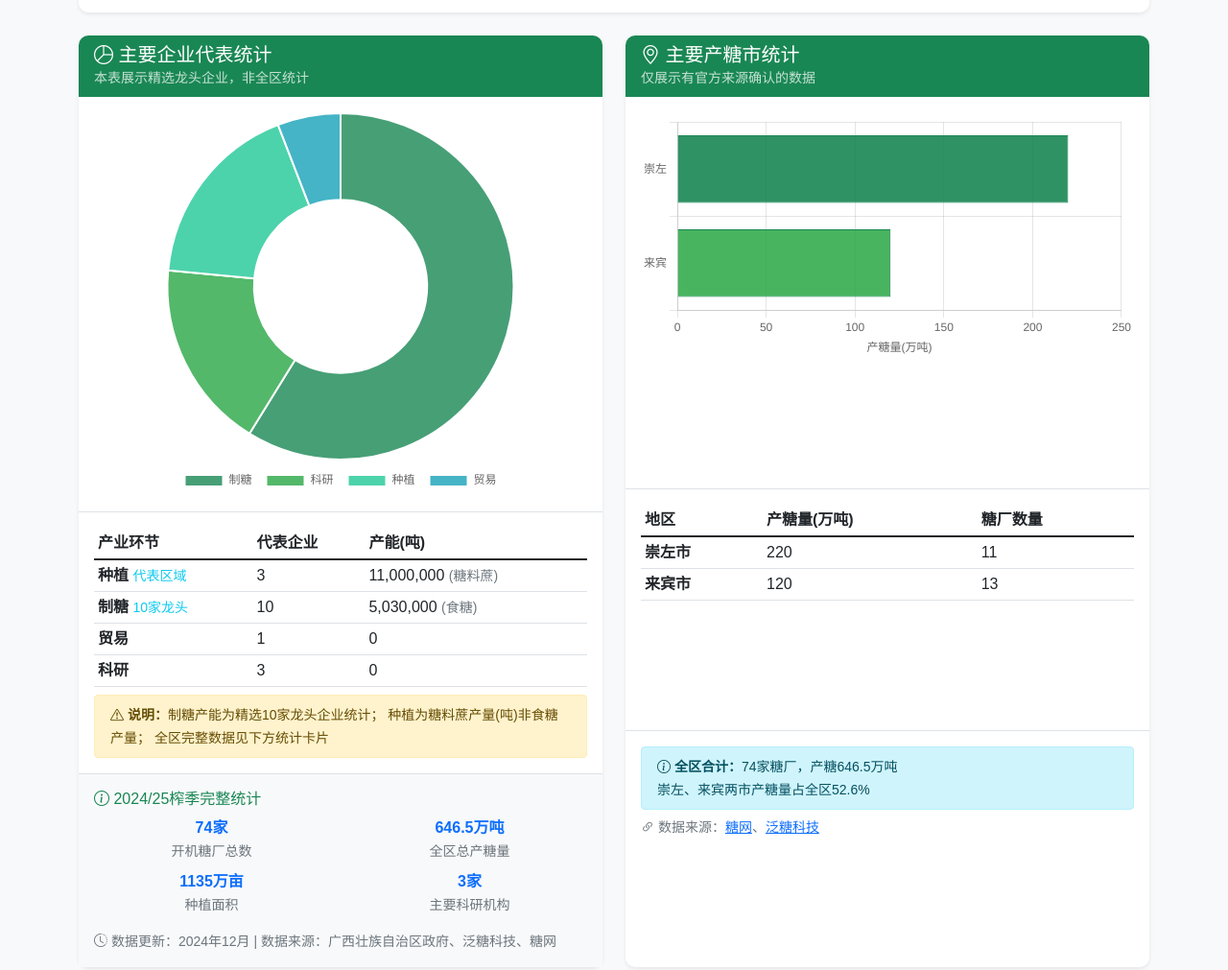
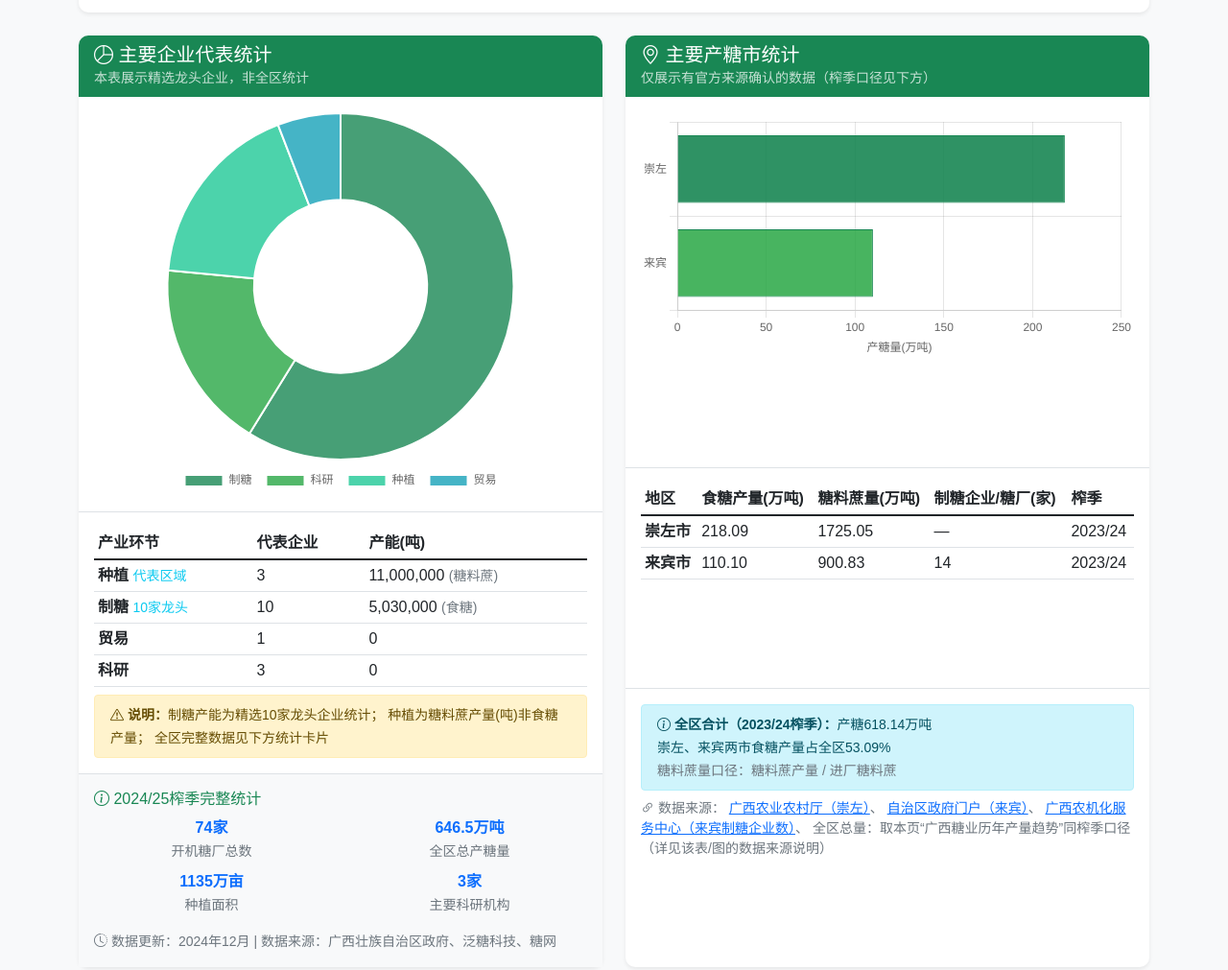
Before and after one commit to dengkai666666/gx-sugar-data, a plain HTML site: page statistics.html in a window 1280 px wide. Shown: the part 591-1602 px from the top of the page at 96% size. Drawn offline with nearby package versions, Linux system fonts and the light colour scheme.

Commit message:
完善主要产糖市卡片口径并修复绿色柱状图数值显示

```diff
--- a/js/data.js
+++ b/js/data.js
@@ -264,13 +264,34 @@ const announcementData = [
     }
 ];
 
-// 广西各市糖业统计数据 - 仅含官方来源确认数据
-// 数据来源：新华网、糖网、泛糖科技官方发布（2024/25榨季）
+// 广西主要产糖市统计数据（用于 statistics.html 的“主要产糖市统计”卡片）
+// 原则：仅展示可核验的公开口径；若口径为“约/以上”，在页面会明确标注口径与榨季
+// 当前口径：2023/24 榨季（已收榨实绩，优先采用自治区官方渠道转载/政府门户公开信息）
+// 崇左（食糖产量/糖料蔗产量）：广西农业农村厅转载崇左市农业农村局信息
+// - https://nynct.gxzf.gov.cn/xwdt/gxlb/cz/t18697503.shtml
+// 来宾（食糖产量/进厂糖料蔗）：广西壮族自治区人民政府门户（信息公开栏目）
+// - https://gxxf.gov.cn/zwgk/zdlyxxgk/ny/ntjjs/t19789993.shtml
 const regionSugarData = [
-    { region: "崇左市", sugarOutput: 2200000, caneArea: 320, factories: 11 }, // 新华网、糖网确认
-    { region: "来宾市", sugarOutput: 1200000, caneArea: 182, factories: 13 }  // 泛糖科技、糖网确认
+    {
+        region: "崇左市",
+        season: "2023/24",
+        sugarOutput: 2180900, // 218.09 万吨
+        caneVolume: 17250500, // 1725.05 万吨（糖料蔗产量）
+        caneVolumeType: "糖料蔗产量",
+        caneArea: 320, // 注：该字段用于“种植面积分布”图（非本卡片核心口径），暂不调整
+        factories: null // 暂无同榨季、可稳定核验的公开口径
+    },
+    {
+        region: "来宾市",
+        season: "2023/24",
+        sugarOutput: 1101000, // 110.10 万吨（原文口径：110.1 万吨）
+        caneVolume: 9008300,  // 900.83 万吨（进厂糖料蔗）
+        caneVolumeType: "进厂糖料蔗",
+        caneArea: 182, // 注：该字段用于“种植面积分布”图（非本卡片核心口径），暂不调整
+        factories: 14 // 2023/24榨季：全市14家制糖企业（广西农机化服务中心）
+    }
 ];
-// 注：其他地市产量数据暂无官方来源，不予展示
+// 注：其他地市产量数据若缺少可核验公开来源，不予展示
 
 // 广西糖业历年产量数据（用于趋势展示）
 // 数据来源：糖网、新华财经、中国糖业协会、广西新闻发布会等公开渠道（截至 2025-12-15）
--- a/js/statistics.js
+++ b/js/statistics.js
@@ -102,7 +102,10 @@ function calculateStatistics() {
         regionSugarData.forEach(item => {
             regionStats[item.region] = {
                 sugarOutput: item.sugarOutput,
+                caneVolume: item.caneVolume,
+                caneVolumeType: item.caneVolumeType,
                 factories: item.factories,
+                season: item.season,
                 caneArea: item.caneArea
             };
         });
@@ -111,6 +114,7 @@ function calculateStatistics() {
     // 渲染表格
     renderSectorTable(sectorStats);
     renderRegionTable(regionStats);
+    renderRegionSummary(regionStats);
 
     return { sectorStats, regionStats };
 }
@@ -161,17 +165,68 @@ function renderRegionTable(stats) {
 
     let html = '';
     sorted.forEach(([region, data]) => {
-        // 将吨转换为万吨显示
-        const outputInWanTon = (data.sugarOutput / 10000).toFixed(0);
+        // 将吨转换为万吨显示（统一保留2位小数，末尾补0）
+        const sugarOutputWanTon = (data.sugarOutput / 10000).toFixed(2);
+        const caneVolumeWanTon = (typeof data.caneVolume === 'number')
+            ? (data.caneVolume / 10000).toFixed(2)
+            : '—';
+        const factoriesText = (typeof data.factories === 'number') ? data.factories : '—';
+        const seasonText = data.season || '—';
         html += `
             <tr>
                 <td><strong>${region}</strong></td>
-                <td>${outputInWanTon}</td>
-                <td>${data.factories}</td>
+                <td>${sugarOutputWanTon}</td>
+                <td>${caneVolumeWanTon}</td>
+                <td>${factoriesText}</td>
+                <td>${seasonText}</td>
             </tr>
         `;
     });
     tbody.innerHTML = html;
+}
+
+function renderRegionSummary(stats) {
+    const seasonLabelEl = document.getElementById('regionSeasonLabel');
+    const gxTotalSugarEl = document.getElementById('gxTotalSugarWanTon');
+    const regionShareEl = document.getElementById('regionSharePct');
+    const regionNoteEl = document.getElementById('regionCaneVolumeNote');
+
+    if (!seasonLabelEl && !gxTotalSugarEl && !regionShareEl && !regionNoteEl) return;
+
+    const entries = Object.entries(stats || {});
+    const seasons = [...new Set(entries.map(([, d]) => d.season).filter(Boolean))];
+    const season = seasons.length === 1 ? seasons[0] : (seasons.length === 0 ? '—' : '混合口径');
+
+    if (seasonLabelEl) seasonLabelEl.textContent = season;
+
+    // 全区总产糖（万吨）：优先从 yearlyProductionData 中取同榨季口径
+    let gxTotalSugarWanTon = null;
+    if (typeof yearlyProductionData !== 'undefined' && season && season !== '—' && season !== '混合口径') {
+        const hit = yearlyProductionData.find(x => x.season === season);
+        if (hit && typeof hit.sugarOutput === 'number') gxTotalSugarWanTon = hit.sugarOutput;
+    }
+
+    if (gxTotalSugarEl) gxTotalSugarEl.textContent = (gxTotalSugarWanTon === null) ? '—' : gxTotalSugarWanTon.toFixed(2);
+
+    const selectedCitiesSugarWanTon = entries
+        .map(([, d]) => (typeof d.sugarOutput === 'number' ? d.sugarOutput / 10000 : 0))
+        .reduce((a, b) => a + b, 0);
+
+    if (regionShareEl) {
+        if (gxTotalSugarWanTon === null || gxTotalSugarWanTon <= 0) {
+            regionShareEl.textContent = '—';
+        } else {
+            regionShareEl.textContent = ((selectedCitiesSugarWanTon / gxTotalSugarWanTon) * 100).toFixed(2) + '%';
+        }
+    }
+
+    if (regionNoteEl) {
+        const noteParts = entries
+            .map(([, d]) => d.caneVolumeType)
+            .filter(Boolean);
+        const uniqueNotes = [...new Set(noteParts)];
+        regionNoteEl.textContent = uniqueNotes.length ? `糖料蔗量口径：${uniqueNotes.join(' / ')}` : '';
+    }
 }
 
 // 渲染历年数据表格
@@ -377,7 +432,10 @@ function renderRegionChart() {
         regionSugarData.forEach(item => {
             stats[item.region] = {
                 sugarOutput: item.sugarOutput,
+                caneVolume: item.caneVolume,
+                caneVolumeType: item.caneVolumeType,
                 factories: item.factories,
+                season: item.season,
                 caneArea: item.caneArea
             };
         });
@@ -388,6 +446,7 @@ function renderRegionChart() {
 
     const labels = sorted.map(item => item[0].replace('市', ''));
     const data = sorted.map(item => item[1].sugarOutput / 10000); // 转换为万吨
+    const meta = sorted.map(item => item[1]);
 
     new Chart(ctx.getContext('2d'), {
         type: 'bar',
@@ -432,7 +491,17 @@ function renderRegionChart() {
                 tooltip: {
                     callbacks: {
                         label: function(context) {
-                            return `产糖量: ${context.parsed.x.toFixed(1)} 万吨`;
+                            const idx = context.dataIndex;
+                            const d = meta[idx] || {};
+                            const sugarText = `${context.parsed.x.toFixed(2)} 万吨`;
+                            const caneText = (typeof d.caneVolume === 'number')
+                                ? `；${d.caneVolumeType || '糖料蔗'} ${(d.caneVolume / 10000).toFixed(2)} 万吨`
+                                : '';
+                            const factoriesText = (typeof d.factories === 'number')
+                                ? `；制糖企业/糖厂 ${d.factories} 家`
+                                : '';
+                            const seasonText = d.season ? `（${d.season} 榨季）` : '';
+                            return `食糖 ${sugarText}${caneText}${factoriesText}${seasonText}`;
                         }
                     }
                 }
@@ -665,7 +734,7 @@ function renderGreenDevelopmentChart() {
         item.isTarget ? 'rgba(255, 193, 7, 1)' : 'rgba(25, 135, 84, 1)'
     );
 
-    const chart = new Chart(ctx.getContext('2d'), {
+    new Chart(ctx.getContext('2d'), {
         type: 'bar',
         data: {
             labels: labels,
@@ -719,36 +788,6 @@ function renderGreenDevelopmentChart() {
                 }
             }
         },
-        plugins: [
-            {
-                id: 'textCenter',
-                afterDatasetsDraw(chart) {
-                    const {ctx, data, chartArea: {left, top, width, height}} = chart;
-                    ctx.save();
-
-                    data.datasets.forEach((dataset, datasetIndex) => {
-                        const meta = chart.getDatasetMeta(datasetIndex);
-                        meta.data.forEach((bar, index) => {
-                            const value = dataset.data[index];
-
-                            // 绘制数值标签在柱子顶部
-                            ctx.fillStyle = '#000';
-                            ctx.font = 'bold 16px Arial';
-                            ctx.textAlign = 'center';
-                            ctx.textBaseline = 'bottom';
-                            ctx.shadowColor = 'rgba(255, 255, 255, 0.8)';
-                            ctx.shadowBlur = 3;
-                            ctx.shadowOffsetX = 0;
-                            ctx.shadowOffsetY = 0;
-
-                            // 文字位置：柱子顶部上方8像素
-                            ctx.fillText(value + '%', bar.x, bar.y - 8);
-                        });
-                    });
-                    ctx.restore();
-                }
-            }
-        ]
     });
 }
 
--- a/statistics.html
+++ b/statistics.html
@@ -151,34 +151,43 @@
                     <div class="card shadow-sm h-100">
                         <div class="card-header bg-success text-white">
                             <h5 class="mb-0"><i class="bi bi-geo-alt"></i> 主要产糖市统计</h5>
-                            <small class="opacity-75">仅展示有官方来源确认的数据</small>
+                            <small class="opacity-75">仅展示有官方来源确认的数据（榨季口径见下方）</small>
                         </div>
                         <div class="card-body">
                             <canvas id="regionChart"></canvas>
                         </div>
                         <div class="card-body border-top">
+                            <div class="table-responsive">
                                 <table class="table table-sm mb-0">
                                     <thead>
                                         <tr>
                                             <th>地区</th>
-                                        <th>产糖量(万吨)</th>
-                                        <th>糖厂数量</th>
+                                            <th>食糖产量(万吨)</th>
+                                            <th>糖料蔗量(万吨)</th>
+                                            <th>制糖企业/糖厂(家)</th>
+                                            <th>榨季</th>
                                         </tr>
                                     </thead>
                                     <tbody id="regionStatsTable">
                                     </tbody>
                                 </table>
                             </div>
+                        </div>
                         <div class="card-body border-top">
                             <div class="alert alert-info mb-0 py-2">
                                 <small>
                                     <i class="bi bi-info-circle"></i>
-                                    <strong>全区合计：</strong>74家糖厂，产糖646.5万吨<br>
-                                    崇左、来宾两市产糖量占全区52.6%
+                                    <strong>全区合计（<span id="regionSeasonLabel">—</span>榨季）：</strong>产糖<span id="gxTotalSugarWanTon">—</span>万吨<br>
+                                    崇左、来宾两市食糖产量占全区<span id="regionSharePct">—</span><br>
+                                    <span id="regionCaneVolumeNote" class="text-muted"></span>
                                 </small>
                             </div>
                             <p class="text-muted small mb-0 mt-2">
-                                <i class="bi bi-link-45deg"></i> 数据来源：<a href="https://www.yntw.com/2024/11/32154.html" target="_blank">糖网</a>、<a href="https://www.hisugar.com/home/articleContent?id=2024111809040048548894" target="_blank">泛糖科技</a>
+                                <i class="bi bi-link-45deg"></i> 数据来源：
+                                <a href="https://nynct.gxzf.gov.cn/xwdt/gxlb/cz/t18697503.shtml" target="_blank">广西农业农村厅（崇左）</a>、
+                                <a href="https://gxxf.gov.cn/zwgk/zdlyxxgk/ny/ntjjs/t19789993.shtml" target="_blank">自治区政府门户（来宾）</a>、
+                                <a href="https://njfwzx.gxzf.gov.cn/gxnjh/t18443141.shtml" target="_blank">广西农机化服务中心（来宾制糖企业数）</a>、
+                                <span class="text-muted">全区总量：取本页“广西糖业历年产量趋势”同榨季口径（详见该表/图的数据来源说明）</span>
                             </p>
                         </div>
                     </div>
```
Lines whose indentation alone changed are shown as unchanged.
